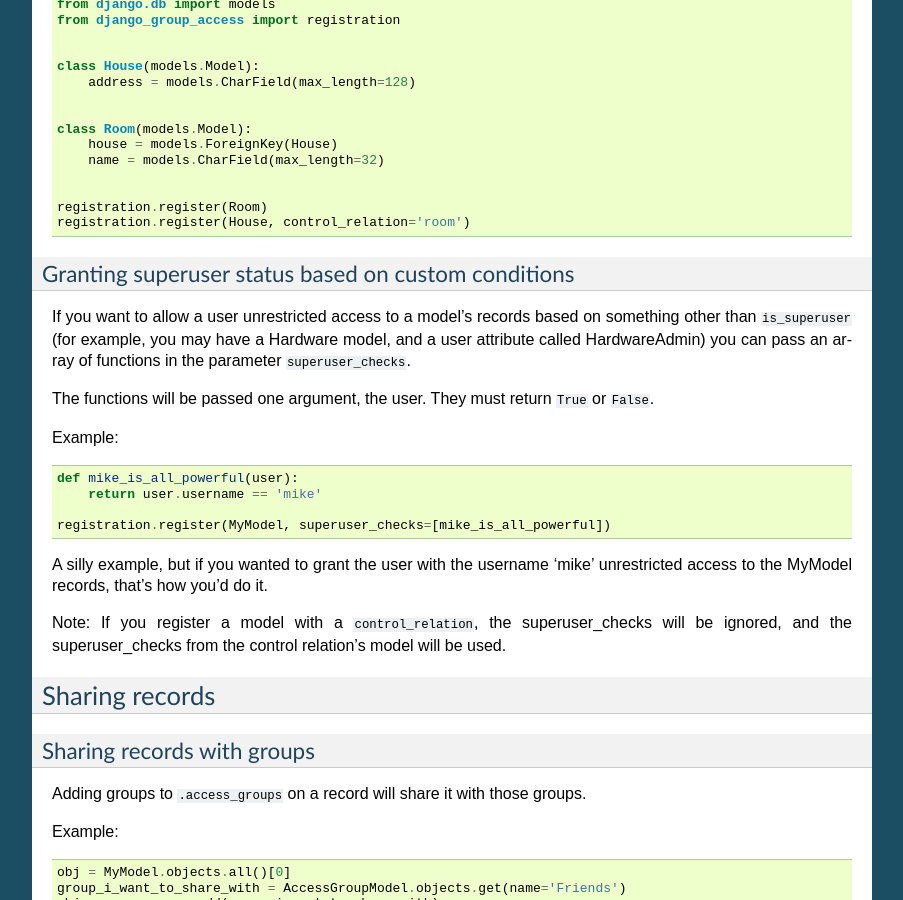
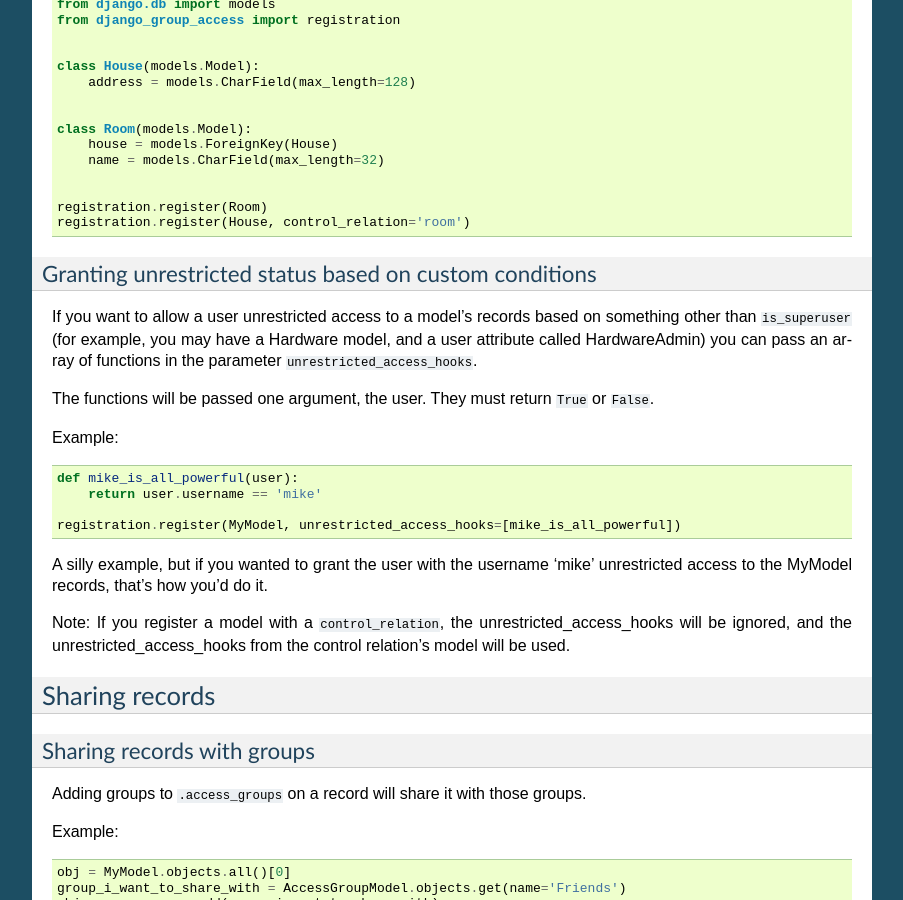
Before and after one commit to Fortschritt/django-group-access, a Sphinx documentation site: the page built from docs/integration.rst, in a window 1280 px wide and 900 px high, scrolled down 883 px. Shown: the whole window, without its empty margins (198-1101 px from the left). Built offline with Sphinx 7.4.7, drawn with Linux system fonts in a browser that asks for light colours; some of the changed text lies outside the part shown.

Commit message:
Changed superuser_checks to unrestricted_access_hooks for clarity.

```diff
--- a/docs/api.rst
+++ b/docs/api.rst
@@ -51,4 +51,4 @@
 
 ``owner``: Determines if an owner foreignkey to the Django auth User class is added to the model.
 
-``superuser_checks``: An array of functions to determin if a user should have superuser access to the model records (i.e. unrestricted access)
+``unrestricted_access_hooks``: An array of functions to determin if a user should have unrestricted access to the model records (i.e. unrestricted access)
--- a/docs/integration.rst
+++ b/docs/integration.rst
@@ -65,14 +65,14 @@
   registration.register(House, control_relation='room')
 
 
-Granting superuser status based on custom conditions
-~~~~~~~~~~~~~~~~~~~~~~~~~~~~~~~~~~~~~~~~~~~~~~~~~~~~
+Granting unrestricted status based on custom conditions
+~~~~~~~~~~~~~~~~~~~~~~~~~~~~~~~~~~~~~~~~~~~~~~~~~~~~~~~
 
 If you want to allow a user unrestricted access to a model's
 records based on something other than ``is_superuser`` (for
 example, you may have a Hardware model, and a user attribute
 called HardwareAdmin) you can pass an array of functions in the
-parameter ``superuser_checks``.
+parameter ``unrestricted_access_hooks``.
 
 The functions will be passed one argument, the user. They must
 return ``True`` or ``False``.
@@ -82,15 +82,15 @@
   def mike_is_all_powerful(user):
       return user.username == 'mike'
 
-  registration.register(MyModel, superuser_checks=[mike_is_all_powerful])
+  registration.register(MyModel, unrestricted_access_hooks=[mike_is_all_powerful])
 
 
 A silly example, but if you wanted to grant the user with the username 'mike'
 unrestricted access to the MyModel records, that's how you'd do it.
 
 Note: If you register a model with a ``control_relation``, the
-superuser_checks will be ignored, and the superuser_checks from the
-control relation's model will be used.
+unrestricted_access_hooks will be ignored, and the unrestricted_access_hooks
+from the control relation's model will be used.
 
 
 Sharing records
```
Also changed, not shown: 4 other files.
